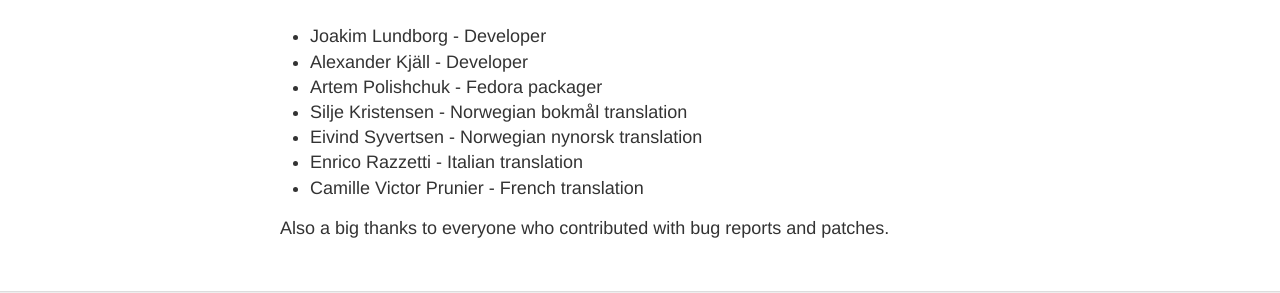
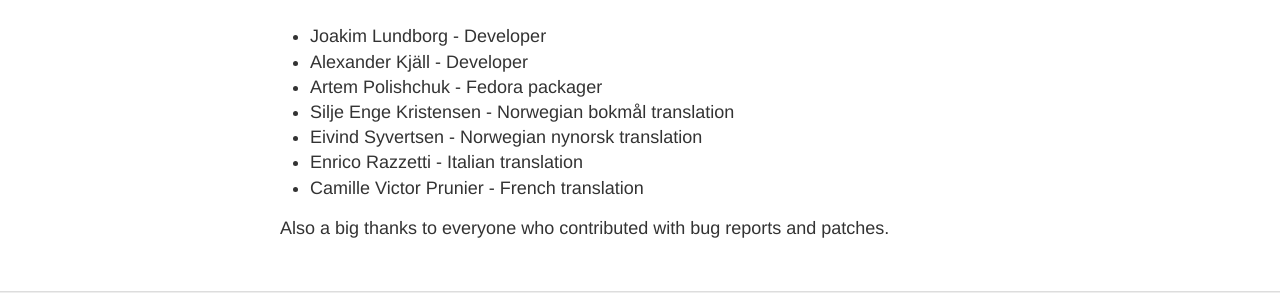
Before and after one commit to labanskoller/hackeriet_blog, a Jekyll site: the page built from _posts/2020-01-26-Ripasso-release-0-4-0.md, in a window 1280 px wide and 900 px high, scrolled down 1514 px. Shown: the part 520-813 px from the top of the window. Built offline with Jekyll 4.4.1, drawn with Linux system fonts in a browser that asks for light colours.

Commit message:
fixed name

```diff
--- a/_posts/2020-01-26-Ripasso-release-0-4-0.md
+++ b/_posts/2020-01-26-Ripasso-release-0-4-0.md
@@ -67,7 +67,7 @@ writing `..` in the password path.
  * Joakim Lundborg - Developer
  * Alexander Kjäll - Developer
  * Artem Polishchuk - Fedora packager
- * Silje Kristensen - Norwegian bokmål translation
+ * Silje Enge Kristensen - Norwegian bokmål translation
  * Eivind Syvertsen - Norwegian nynorsk translation
  * Enrico Razzetti - Italian translation
  * Camille Victor Prunier - French translation
```
